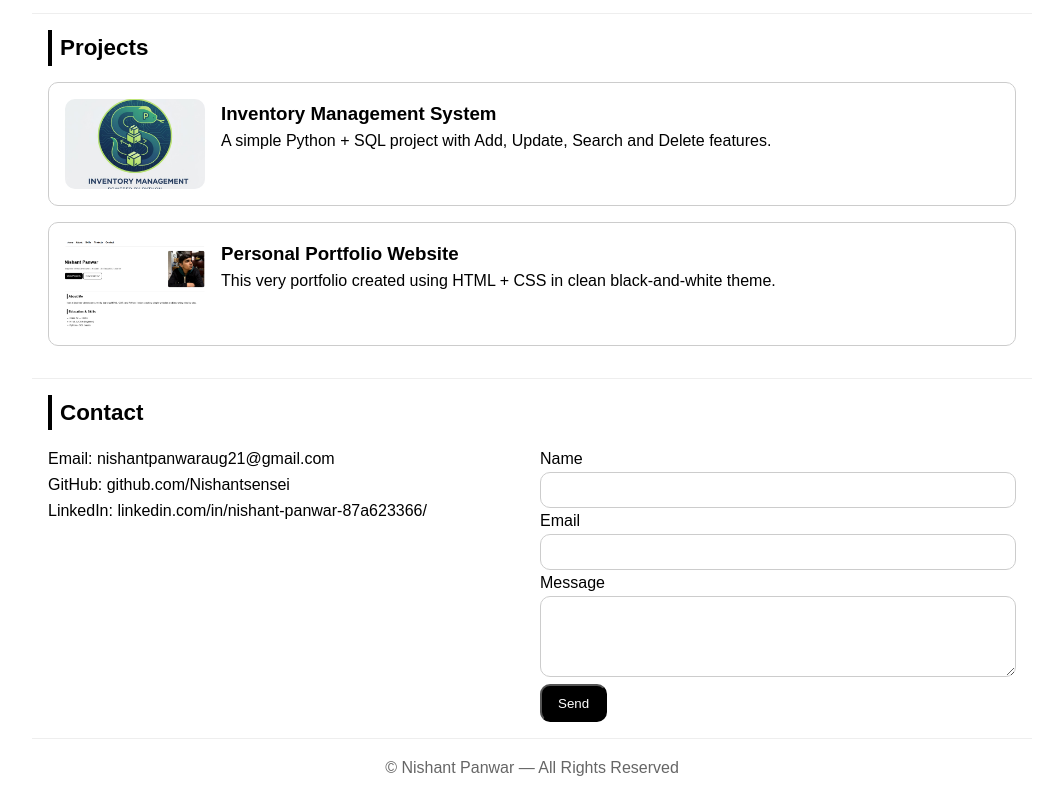
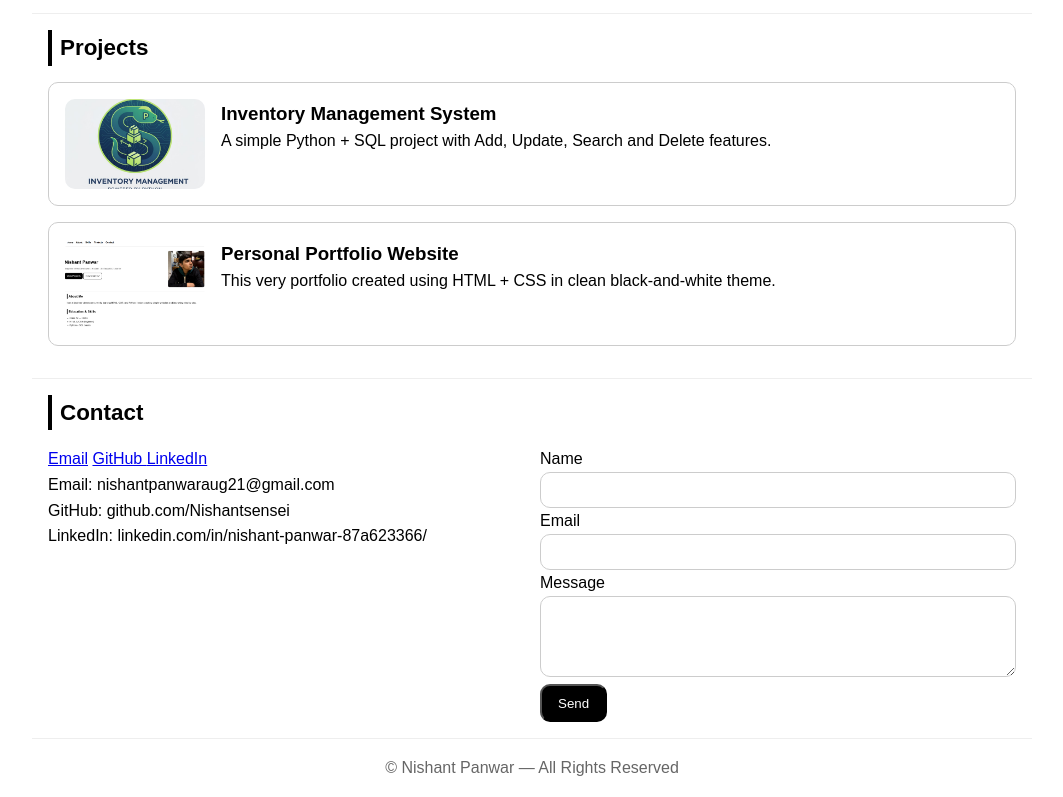
Before and after one commit to Nishantsensei/miniproject, a plain HTML site: page index.html in a window 1280 px wide. Shown: the part 642-1439 px from the top of the page, without its empty margins (108-1171 px from the left). Drawn offline with Linux system fonts and the light colour scheme.

Commit message:
index.html

```diff
--- a/index.html
+++ b/index.html
@@ -63,6 +63,9 @@
   <h2>Contact</h2>
   <div class="contact-grid">
     <div>
+      <a href="mailto:nishantpanwaraug21@gmail.com"> Email</a>
+      <a href="https://github.com/Nishantsensei"> GitHub </a>
+      <a href="https://www.linkedin.com/in/nishant-panwar-87a623366/">LinkedIn</a>
       <p>Email: nishantpanwaraug21@gmail.com</p>
       <p>GitHub: github.com/Nishantsensei</p>
       <p>LinkedIn: linkedin.com/in/nishant-panwar-87a623366/</p>
```
